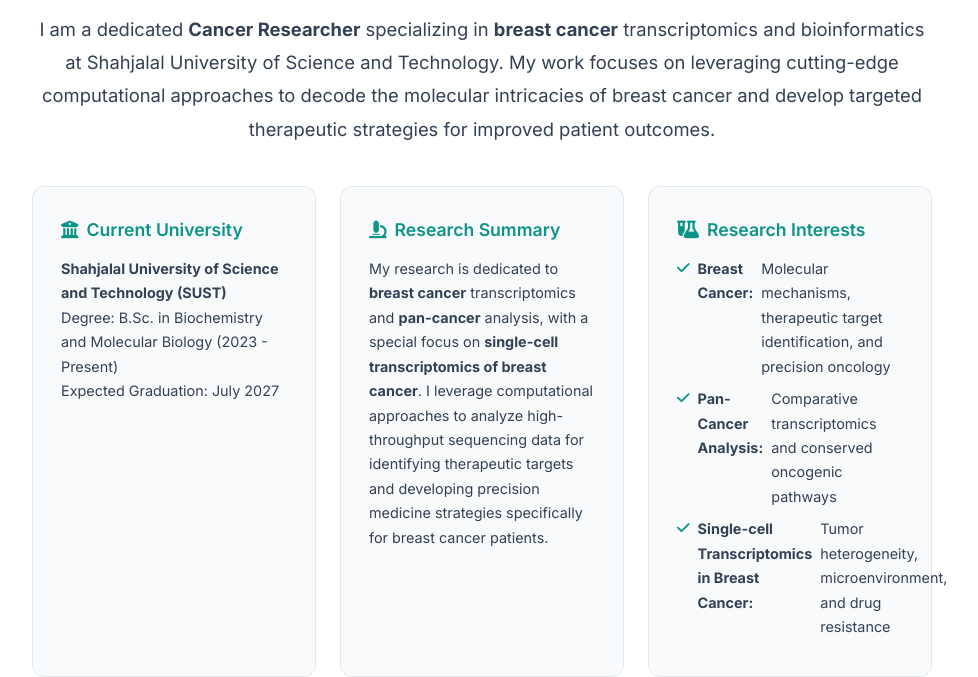
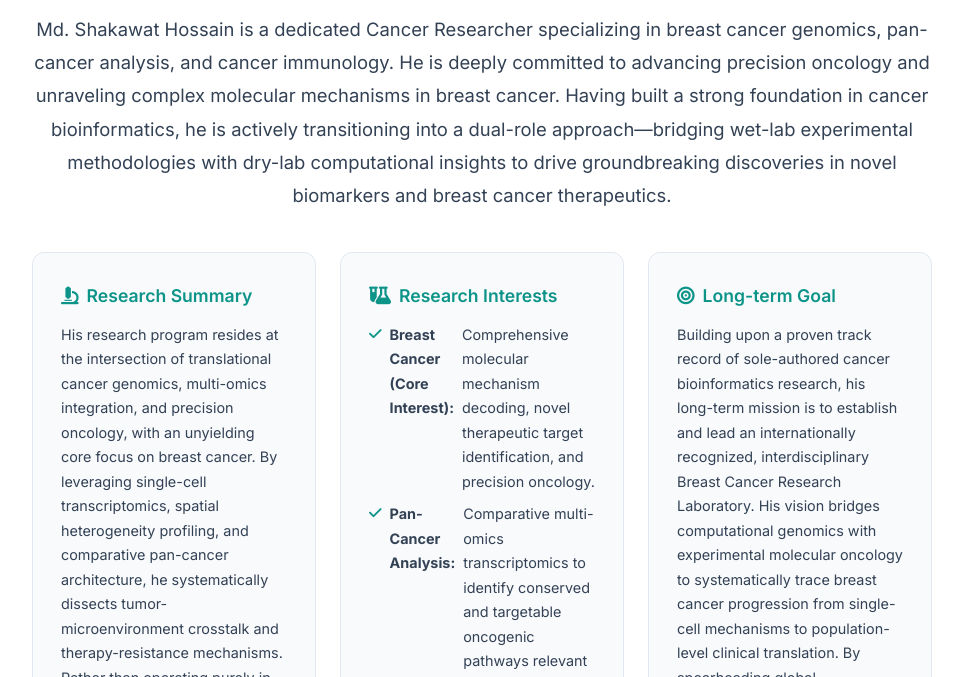
Before and after one commit to shakawat96907/shakawat-hossain, a plain HTML site: page index.html in a window 1280 px wide. Shown: the part 423-1100 px from the top of the page, without its empty margins (158-1136 px from the left). Drawn offline with Linux system fonts and the light colour scheme.

Commit message:
Update About and Education sections with revised high-impact content: new bio, research summary, research interests, long-term goal; updated university coursework; corrected timelines

```diff
--- a/index.html
+++ b/index.html
@@ -57,37 +57,28 @@
                         <img src="profile-image.jpg" alt="Profile Image" class="about__profile-img">
                         <h2 class="section__title">About Md. Shakawat Hossain</h2>
                         <p class="about__intro">
-                            I am a dedicated <strong>Cancer Researcher</strong> specializing in <strong>breast cancer</strong>
-                            transcriptomics and bioinformatics at Shahjalal University of Science and Technology.
-                            My work focuses on leveraging cutting-edge computational approaches to decode the molecular
-                            intricacies of breast cancer and develop targeted therapeutic strategies for improved patient outcomes.
+                            Md. Shakawat Hossain is a dedicated Cancer Researcher specializing in breast cancer genomics, pan-cancer analysis, and cancer immunology. He is deeply committed to advancing precision oncology and unraveling complex molecular mechanisms in breast cancer. Having built a strong foundation in cancer bioinformatics, he is actively transitioning into a dual-role approach—bridging wet-lab experimental methodologies with dry-lab computational insights to drive groundbreaking discoveries in novel biomarkers and breast cancer therapeutics.
                         </p>
 
                         <div class="about__details">
                             <div class="about-card">
-                                <h3><i class="fa-solid fa-university"></i> Current University</h3>
-                                <p><strong>Shahjalal University of Science and Technology (SUST)</strong><br>
-                                Degree: B.Sc. in Biochemistry and Molecular Biology (2023 - Present)<br>
-                                Expected Graduation: July 2027</p>
-                            </div>
-
-                            <div class="about-card">
                                 <h3><i class="fa-solid fa-microscope"></i> Research Summary</h3>
-                                <p>My research is dedicated to <strong>breast cancer</strong> transcriptomics and <strong>pan-cancer</strong> analysis, with a special focus on <strong>single-cell transcriptomics of breast cancer</strong>. I leverage computational approaches to analyze high-throughput sequencing data for identifying therapeutic targets and developing precision medicine strategies specifically for breast cancer patients.</p>
+                                <p>His research program resides at the intersection of translational cancer genomics, multi-omics integration, and precision oncology, with an unyielding core focus on breast cancer. By leveraging single-cell transcriptomics, spatial heterogeneity profiling, and comparative pan-cancer architecture, he systematically dissects tumor-microenvironment crosstalk and therapy-resistance mechanisms. Rather than operating purely in computational isolation, his strategy uses high-throughput bioinformatics as a precision compass to identify high-priority therapeutic vulnerabilities and novel biomarkers, which he aims to functionally validate through rigorous wet-lab experimental paradigms.</p>
                             </div>
 
                             <div class="about-card">
                                 <h3><i class="fa-solid fa-flask-vial"></i> Research Interests</h3>
                                 <ul>
-                                    <li><i class="fa-solid fa-check"></i> <strong>Breast Cancer:</strong> Molecular mechanisms, therapeutic target identification, and precision oncology</li>
-                                    <li><i class="fa-solid fa-check"></i> <strong>Pan-Cancer Analysis:</strong> Comparative transcriptomics and conserved oncogenic pathways</li>
-                                    <li><i class="fa-solid fa-check"></i> <strong>Single-cell Transcriptomics in Breast Cancer:</strong> Tumor heterogeneity, microenvironment, and drug resistance</li>
+                                    <li><i class="fa-solid fa-check"></i> <strong>Breast Cancer (Core Interest):</strong> Comprehensive molecular mechanism decoding, novel therapeutic target identification, and precision oncology.</li>
+                                    <li><i class="fa-solid fa-check"></i> <strong>Pan-Cancer Analysis:</strong> Comparative multi-omics transcriptomics to identify conserved and targetable oncogenic pathways relevant to breast cancer.</li>
+                                    <li><i class="fa-solid fa-check"></i> <strong>Single-Cell Transcriptomics in Breast Cancer:</strong> Characterizing tumor microenvironment crosstalk, cell heterogeneity, and mechanisms of therapy resistance.</li>
+                                    <li><i class="fa-solid fa-check"></i> <strong>Experimental & Translational Oncology:</strong> Building upon extensive expertise in bioinformatics to incorporate experimental laboratory-based cancer research, mastering a dual dry/wet lab paradigm as an actionable cancer scientist.</li>
                                 </ul>
                             </div>
 
                             <div class="about-card">
-                                <h3><i class="fa-solid fa-bullseye"></i> Long-term Aim</h3>
-                                <p><strong>Breast Cancer Focus:</strong> To establish a dedicated research program focused entirely on breast cancer, developing novel therapeutic targets through integrative bioinformatics, single-cell analysis, and clinical translation. My ultimate goal is to contribute to improved diagnosis, treatment strategies, and patient outcomes for breast cancer through cutting-edge computational and molecular research.</p>
+                                <h3><i class="fa-solid fa-bullseye"></i> Long-term Goal</h3>
+                                <p>Building upon a proven track record of sole-authored cancer bioinformatics research, his long-term mission is to establish and lead an internationally recognized, interdisciplinary Breast Cancer Research Laboratory. His vision bridges computational genomics with experimental molecular oncology to systematically trace breast cancer progression from single-cell mechanisms to population-level clinical translation. By spearheading global collaborative networks and integrating dual dry/wet-lab paradigms, he aims to direct a high-impact research ecosystem dedicated to discovering next-generation diagnostic tools and curative targeted therapeutics for breast cancer patients worldwide.</p>
                             </div>
                         </div>
                     </div>
@@ -113,9 +104,7 @@
                                 <p class="institution">Shahjalal University of Science and Technology (SUST)</p>
                                 <p class="duration">2023 - Present | Expected Graduation: July 2027</p>
                                 <p class="description">
-                                    Specialized coursework in molecular genetics, cancer biology, proteomics, and
-                                    structural biology. Focused on transcriptomic analysis of cancer, particularly
-                                    breast cancer and pan-cancer studies using computational approaches.
+                                    Completed Coursework: Introductory Biochemistry, Biophysical Chemistry-I, Bioorganic Chemistry-I, Calculus, Introductory Molecular Biology, Biophysical Chemistry-II, Bioorganic Chemistry-II, Trigonometry, Vectors & Geometry, Introduction to Programming with Python, Enzymology-I, Carbohydrate Metabolism, Microbiology, Introductory Animal Sciences, Physics for Biologists, Enzymology-II, Human Physiology, Lipid and Nucleotide Metabolism, Biostatistics, Bioanalytical Techniques, Bioorganic Reaction Mechanism, Protein and Xenobiotic Metabolism, Molecular Biology-I, Molecular Genetics, Plant Biochemistry, Endocrinology, Genetic Engineering, Basic Immunology, Clinical Biochemistry, Chemistry of Natural Products, Pharmaceutical Biochemistry, Environmental Biochemistry, Cell Biology, Plant Biotechnology, Molecular Biology-II, Virology, Research Methodology, Bioinformatics.
                                 </p>
                             </div>
                         </article>
@@ -133,7 +122,7 @@
                             <div class="education-card__content">
                                 <h3>Higher Secondary Certificate (HSC)</h3>
                                 <p class="institution">Chandaria Degree College</p>
-                                <p class="duration">2019 - 2021 | GPA: 5.00 (Golden Plus)</p>
+                                <p class="duration">2021 | GPA: 5.00 (Golden Plus)</p>
                                 <p class="description">
                                     Science Group with exceptional academic performance. Strong foundation in
                                     biology, chemistry, physics, and mathematics. Active participation in
@@ -155,7 +144,7 @@
                             <div class="education-card__content">
                                 <h3>Secondary School Certificate (SSC) & Junior School Certificate (JSC)</h3>
                                 <p class="institution">Chandaria High School</p>
-                                <p class="duration">SSC: 2016-2018 | JSC: 2016</p>
+                                <p class="duration">SSC: 2019 | JSC: 2016</p>
                                 <p class="description">
                                     Comprehensive science education with distinguished performance.
                                     Active in science clubs, olympiads, and academic competitions.
```
